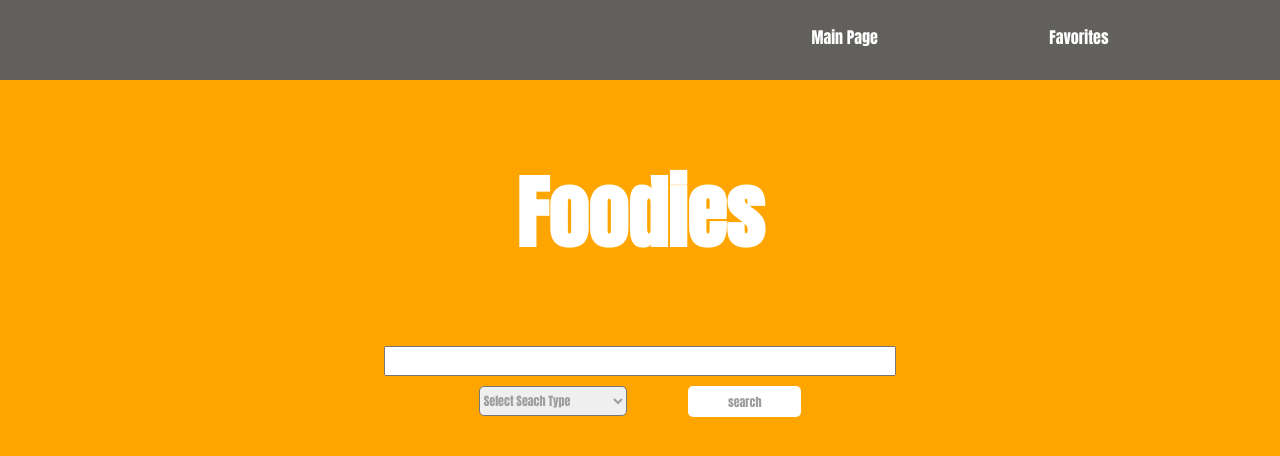
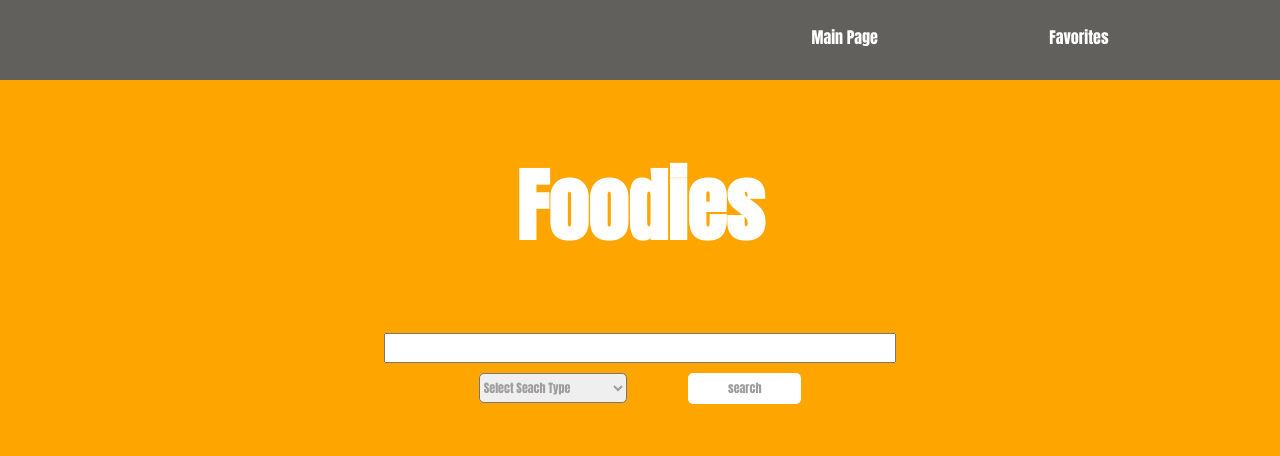
Before and after one commit to Mohamed-Elmessiry/ajax-project, a website: page index.html in a window 1280 px wide. Drawn offline with Linux system fonts and the light colour scheme; a web font is replaced by a local one.

Commit message:
adjusted the class names and removed height

```diff
--- a/css/styles.css
+++ b/css/styles.css
@@ -1,3 +1,7 @@
+body {
+  background-color: orange;
+}
+
 header {
   background-color: #62605c;
   font-family: 'Anton', sans-serif;
@@ -19,26 +23,19 @@ header {
   background-color: #ffa500;
   display: flex;
   flex-direction: column;
-  height: 800px;
 }
 
 h2 {
   color: white;
   font-family: 'Anton', sans-serif;
   font-size: 80px;
-  margin: 0;
 }
 
-.main-one {
+.main {
   text-align: center;
-  height: 266px;
   display: flex;
   align-items: center;
   justify-content: center;
-}
-
-.main-two {
-  height: 532px;
 }
 
 .dish-input {
--- a/index.html
+++ b/index.html
@@ -20,10 +20,9 @@
   </header>
   <main>
     <div class="container">
-      <div class= "main-one">
+      <div class= "main">
         <h2>Foodies</h2>
       </div>
-      <div class="main-two">
         <form>
           <input type="text" class="dish-input">
           <div class="buttons">
@@ -37,7 +36,6 @@
             <input type="submit"  class= "search" value="search">
           </div>
         </form>
-      </div>
     </div>
 
 
--- a/js/main.js
+++ b/js/main.js
@@ -1,7 +1,7 @@
 
 var searchInput = document.querySelector('.dish-input');
 var button = document.querySelector('.search');
-button.addEventListener('click', handleSearchSubmit);
+button.addEventListener('submit', handleSearchSubmit);
 
 function getRecipesBySearchTerm(searchTerm) {
   var request = new XMLHttpRequest();
```
